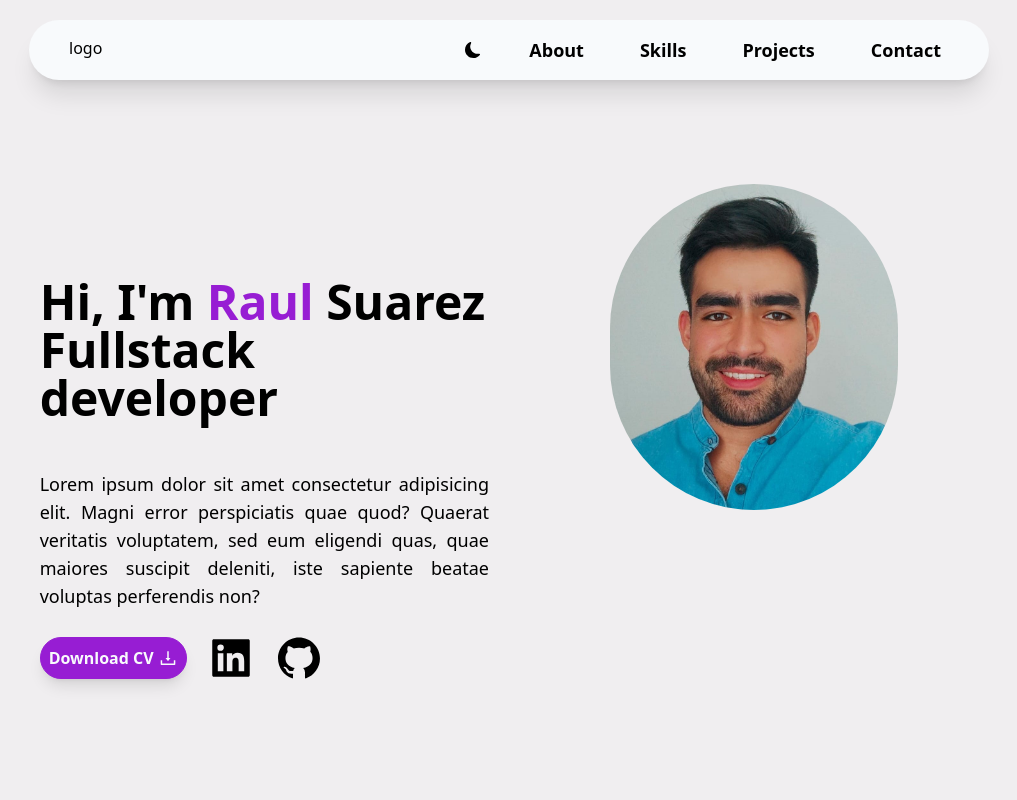
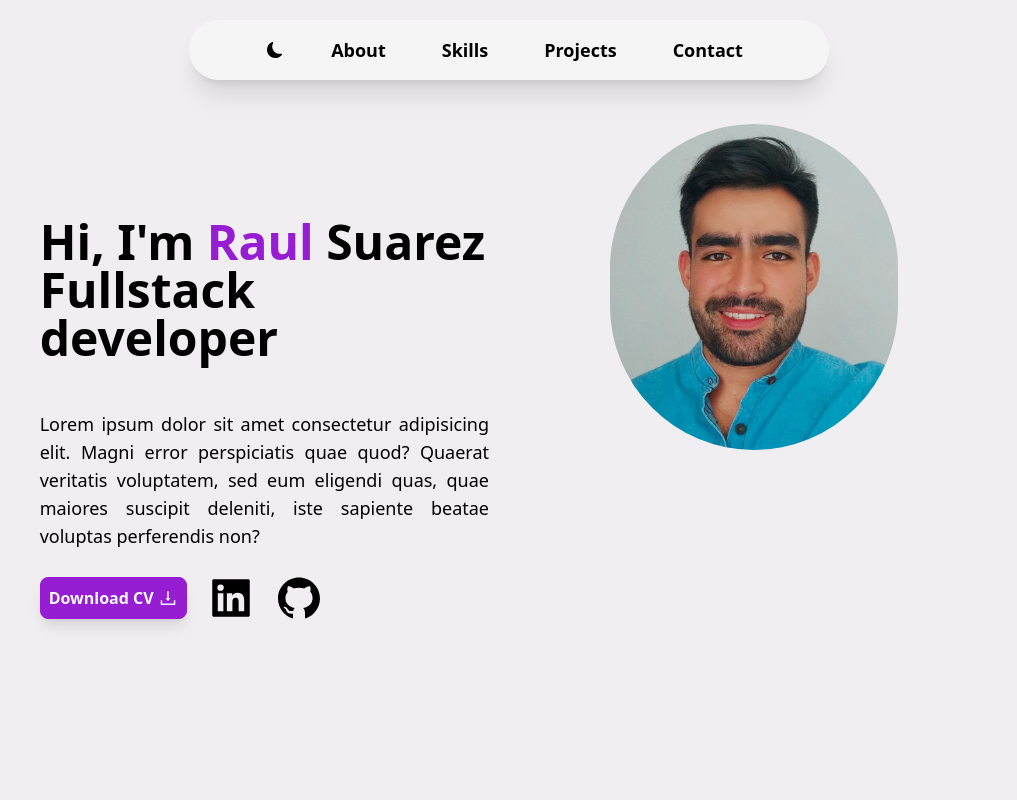
Before and after one commit to RSuarezLastra/Portfolio, a React (Vite) app: page / in a window 1280 px wide. Shown: the top 800 px of the page, without its empty margins (131-1148 px from the left). Built offline with nearby package versions, Linux system fonts and the light colour scheme.

Commit message:
Modificando nav y añadiendo animaciones

```diff
--- a/package.json
+++ b/package.json
@@ -10,6 +10,7 @@
     "preview": "vite preview"
   },
   "dependencies": {
+    "framer-motion": "^10.16.4",
     "react": "^18.2.0",
     "react-dom": "^18.2.0",
     "react-icons": "^4.11.0",
--- a/src/components/Button.jsx
+++ b/src/components/Button.jsx
@@ -2,7 +2,7 @@ const ButtonOne = (props) => {
 
     return (
         <>
-            <button className='border border-seance-700 hover:text-seance-800 rounded-full shadow-lg text-sm sm:text-base p-1 sm:p-2 text-slate-50 font-bold bg-seance-700 hover:bg-shark-100  dark:hover:text-slate-50 dark:hover:bg-neutral-900 flex items-center gap-1 transition-all ease-in'
+            <button className='border border-seance-700 hover:text-seance-800 rounded-lg shadow-lg text-sm sm:text-base p-1 sm:p-2 text-slate-50 font-bold bg-seance-700 hover:bg-shark-100  dark:hover:text-slate-50 dark:hover:bg-neutral-900 flex items-center gap-1 transition-all ease-in'
                 onClick={props.onClick}> {props.label} <span>{props.icon}</span> </button>
 
         </>
--- a/src/components/Nav.jsx
+++ b/src/components/Nav.jsx
@@ -1,5 +1,6 @@
 import { useEffect, useState } from 'react';
 import { Link } from "react-router-dom";
+import { motion } from 'framer-motion';
 import { AiOutlineMenu } from "react-icons/ai";
 import { BsFillMoonFill, BsSunFill } from "react-icons/bs";
 
@@ -23,11 +24,11 @@ const Nav = () => {
     }
 
     return (
-        <>
-            <nav className=" mx-auto w-3/4 rounded-full bg-slate-50 dark:bg-neutral-800 flex justify-between p-4 md:px-10 shadow-xl">
-                <div>
-                    <p>logo</p>
-                </div>
+        <header className='relative z-[1000]'>
+            <motion.nav className="w-1/2 rounded-full bg-white bg-opacity-40  dark:bg-neutral-800 backdrop-blur-[0.5rem] flex justify-center p-4 md:px-8 shadow-xl fixed"
+            initial={{y:-100, x:'50%' , opacity:0}}
+            animate={{y:0, x:'50%' , opacity:1}}
+            transition={{ delay: 0.5 }}>
                 <ul className=" hidden md:flex justify-evenly items-center">
                     <li className='flex items-center'>
                         <button onClick={handleChangeTheme} className='dark:text-slate-100'>
@@ -50,8 +51,8 @@ const Nav = () => {
                 <div className="md:hidden">
                     <AiOutlineMenu size={25} />
                 </div>
-            </nav>
-        </>
+            </motion.nav>
+        </header>
     )
 }
 
```
Also changed, not shown: 1 other file (tests, documents, lock files or other folders).
